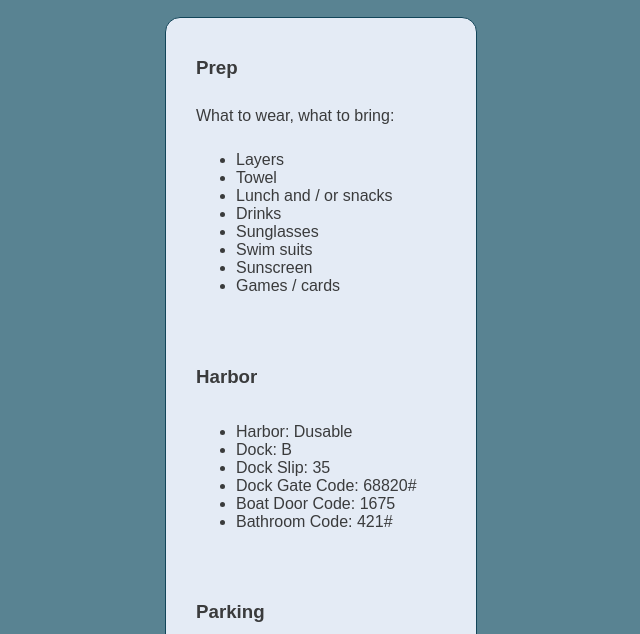
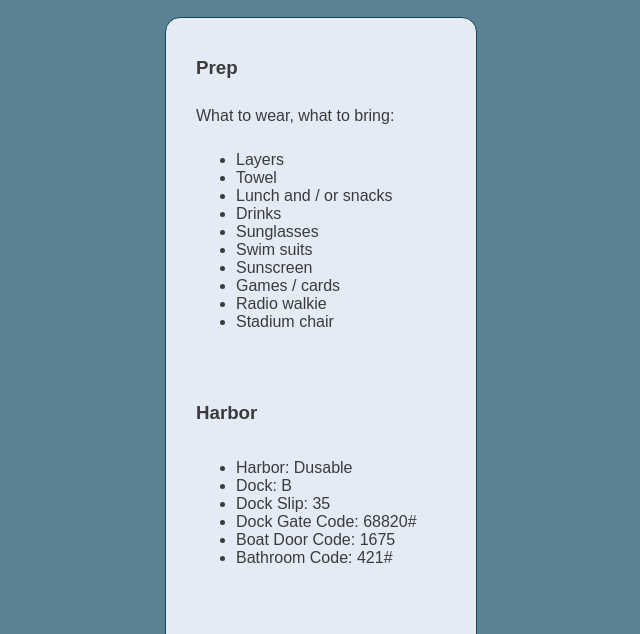
Before and after one commit to jrenn3/myWay, a website built with webpack: page dist/pages/info.html in a window 1280 px wide. Shown: the part 115-749 px from the top of the page, without its empty margins (319-959 px from the left). Built offline with nearby package versions, Linux system fonts and the light colour scheme; some packages are replaced by stand-ins of ours.

Commit message:
new info things to bring

```diff
--- a/dist/pages/info.html
+++ b/dist/pages/info.html
@@ -29,6 +29,8 @@
                     <li>Swim suits</li>
                     <li>Sunscreen</li>
                     <li>Games / cards</li>
+                    <li>Radio walkie</li>
+                    <li>Stadium chair</li>
                 </ul>
                 <br>
                 <br>
```
